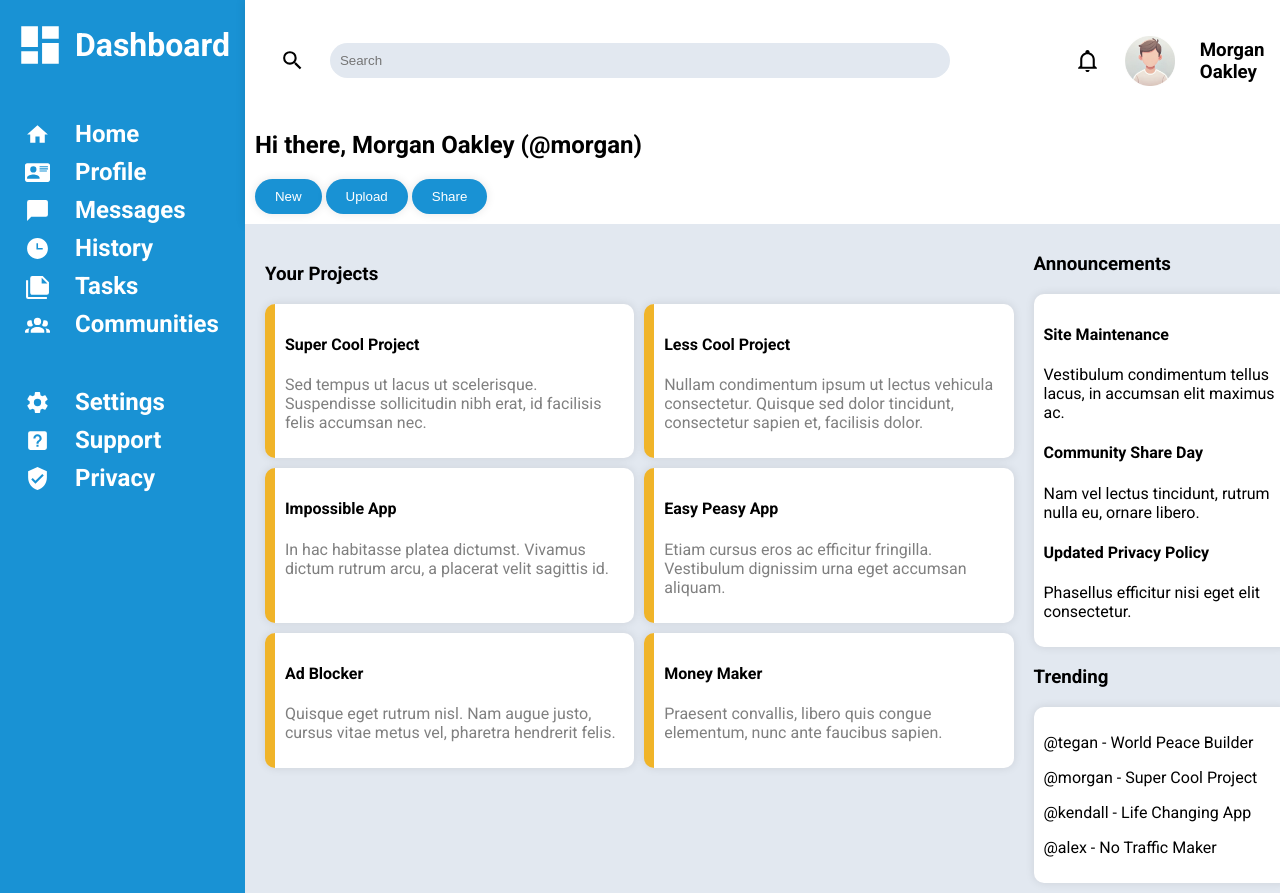
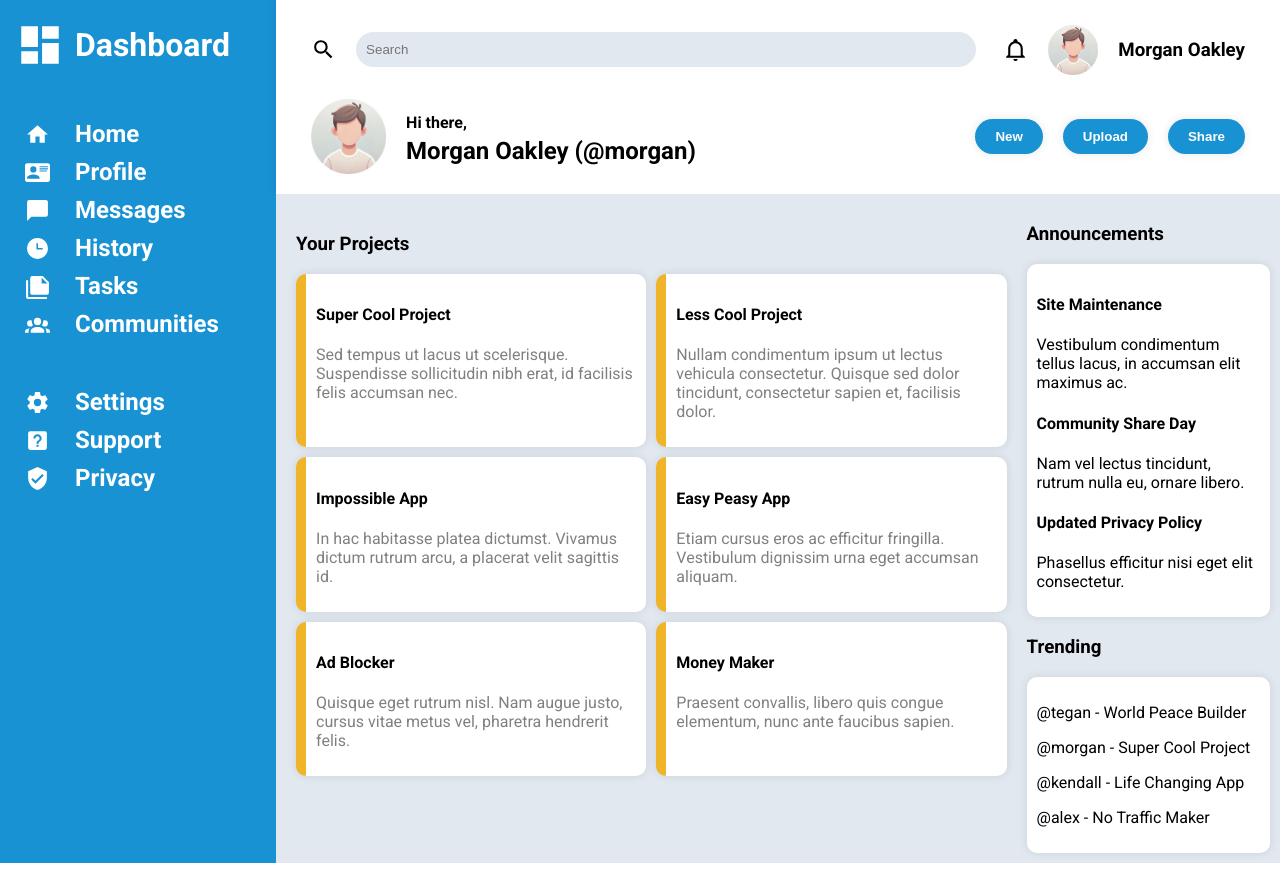
Before and after one commit to Gonalgar/admin-dashboard, a plain HTML site: page index.html in a window 1280 px wide. After the commit the page ends 863 px from the top, so only its background shows below. Drawn offline with Linux system fonts and the light colour scheme.

Commit message:
Fix header layout

```diff
--- a/index.html
+++ b/index.html
@@ -72,19 +72,26 @@
 
     <div class="header">
         <div class="subheader-1">
-            <img class="icon" src="icons/magnify.svg">
-
-            <div class="search-bar">
+            <div class="left">
+                <img class="icon" src="icons/magnify.svg">
                 <input class="searchbar" type="text" placeholder="Search">
             </div>
-            <img class="icon" src="icons/bell-outline.svg">
-            <img class="profile" src="icons/profilephoto.jpg">
-            <h3>Morgan Oakley</h3>
+            <div class="right">
+                <img class="icon" src="icons/bell-outline.svg">
+                <img class="profile" src="icons/profilephoto.jpg">
+                <h3>Morgan Oakley</h3>
+            </div>
         </div>
         <div class="subheader-2">
+            <div class="user-data">
+                <img src="icons/profilephoto.jpg">
+                <div class="greeting">
+                    <p>Hi there,</p>
+                    <h2>Morgan Oakley (@morgan)</h2>
+                </div>
+            </div>
 
-            <h2>Hi there, Morgan Oakley (@morgan)</h2>
-            <div>
+            <div class="buttons">
                 <button>New</button>
                 <button>Upload</button>
                 <button>Share</button>
--- a/style.css
+++ b/style.css
@@ -123,10 +123,10 @@ body {
     height: 25px;
 }
 
-.subheader-1 {
+.subheader-1, .subheader-2  {
     display: flex;
     flex-direction: row;
-    justify-content: start;
+    justify-content: space-between;
     align-items: center;
     padding: 10px;
     margin: 0 15px;
@@ -141,7 +141,6 @@ body {
 .searchbar {
     width: 600px;
     padding: 10px;
-    margin-right: 100px;
     border-radius: 25px;
     border: none;
     background-color: #e2e8f0;
@@ -154,4 +153,40 @@ button {
     background-color: #1992d4;
     color: white;
     box-shadow: 0 0 10px rgba(0, 0, 0, 0.1);
+    font-weight: bold;
 }
+
+.subheader-2 img {
+    width: 75px;
+    height: 75px;
+}
+
+.left, .user-data {
+    display: flex;
+    align-items: center;
+    gap: 20px;
+}
+
+.right, .buttons {
+  display: flex;
+  align-items: center;
+  gap: 20px;
+}
+
+.avatar img {
+  width: 30px;
+  height: 30px;
+}
+
+.greeting {
+    margin: 0;
+
+    p {
+        margin: 5px 0;
+        font-weight: bold;
+    }
+
+    h2 {
+        margin: 0;
+    }
+}
```
